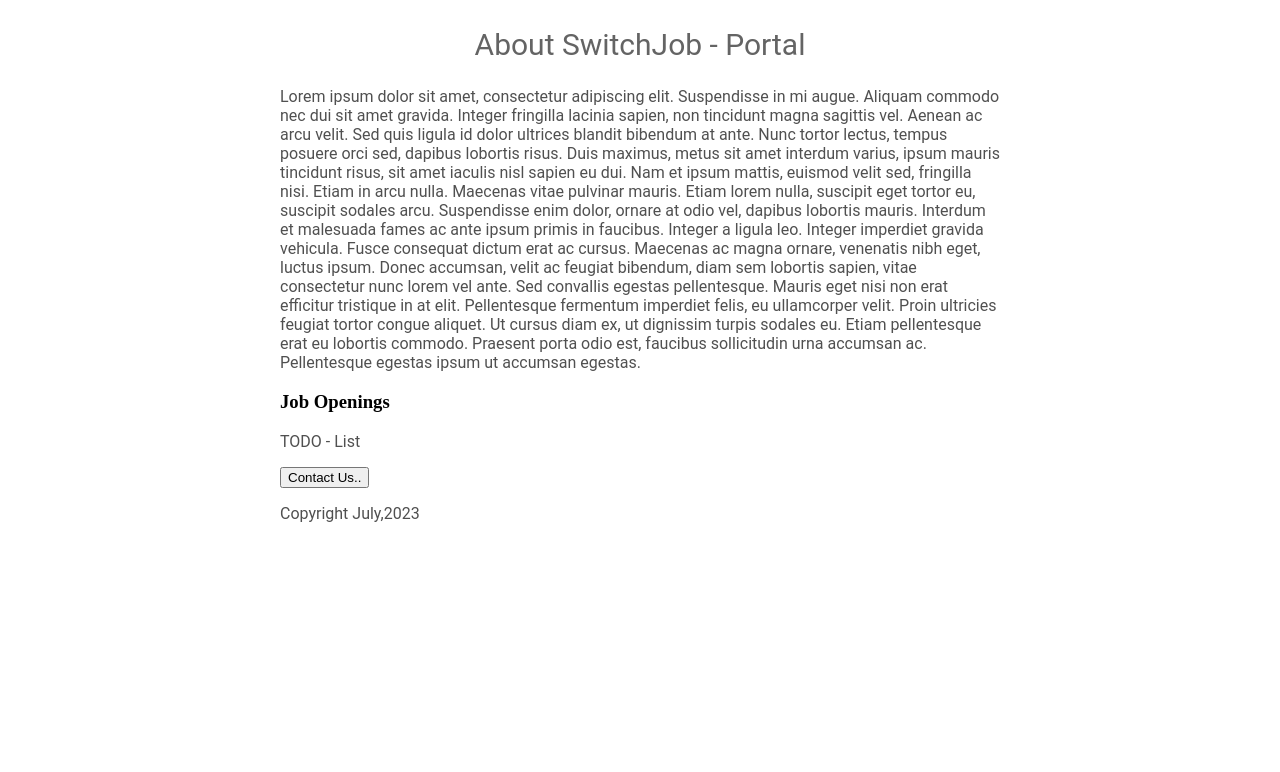
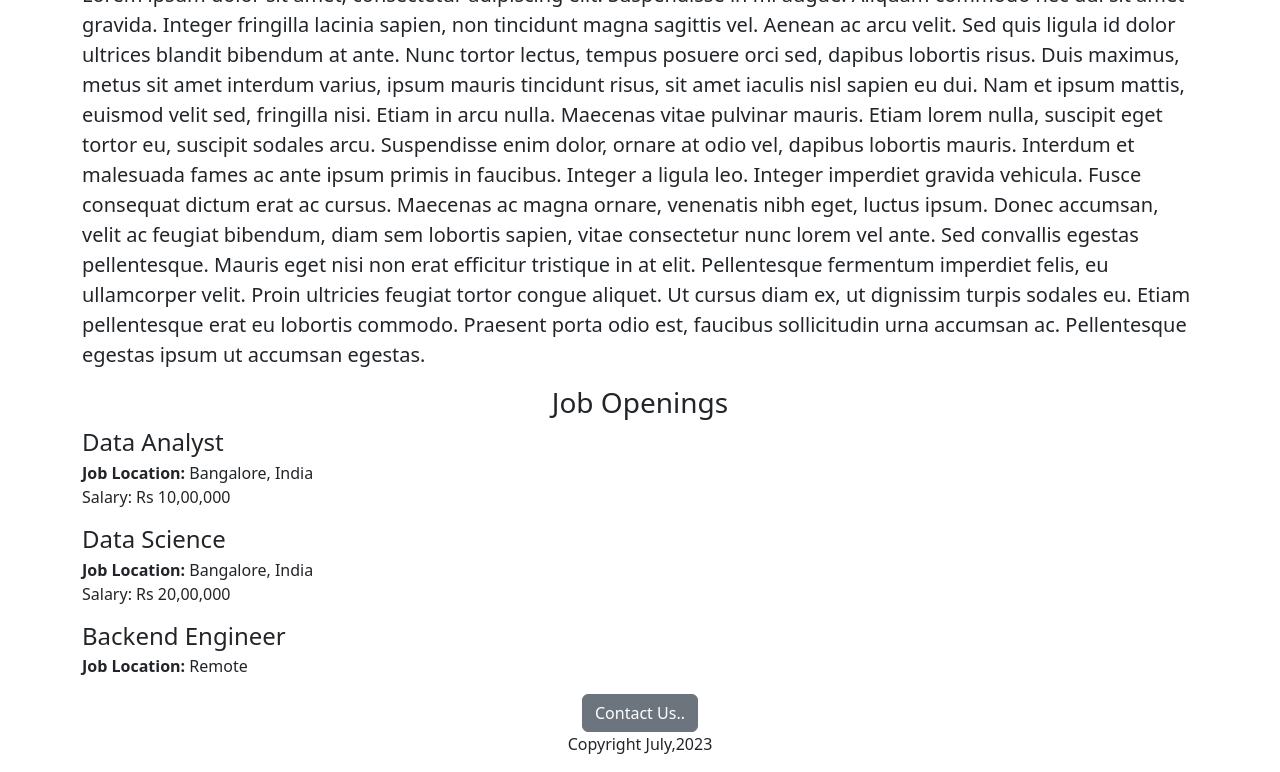
Before and after one commit to NishaMDev/MyPrject, a Flask app: page / in a window 1280 px wide. Shown: the part 422-1194 px from the top of the page. Before the commit the page ends 944 px from the top, so only its background shows below. Run offline with Flask 3, Linux system fonts and the light colour scheme.

Commit message:
added jinja code

```diff
--- a/app.py
+++ b/app.py
@@ -1,11 +1,31 @@
 from flask import Flask, render_template
 
 app = Flask(__name__)
+JOBS = [
+  {
+    'id': 1,
+    'title': 'Data Analyst',
+    'location': 'Bangalore, India',
+    'salary': 'Rs 10,00,000'
+  },
+  {
+    'id': 2,
+    'title': 'Data Science',
+    'location': 'Bangalore, India',
+    'salary': 'Rs 20,00,000'
+  },
+  {
+    'id': 3,
+    'title': 'Backend Engineer',
+    'location': 'Remote',
+  },
+]
 
 
 @app.route("/")
 def hello_world():
-  return render_template("home.html")
+  return render_template("home.html", jobs=JOBS)
+
 
 if __name__ == '__main__':
   app.run(host='0.0.0.0', debug=False)
--- a/templates/home.html
+++ b/templates/home.html
@@ -2,55 +2,49 @@
 <html>
   <head>
     <title>SwitchJob - Portal</title>
-    <style>
-      h1 {
-        font-size:40px;
-        font-family: Roboto;
-        text-align: center;
-        color: rgb(100,100,100);
-      }
+    <meta charset="utf-8">
+    <meta name="viewport" content="width=device-width, initial-scale=1">
+    <title>Bootstrap demo</title>
+    <link href="https://cdn.jsdelivr.net/npm/bootstrap@5.3.0/dist/css/bootstrap.min.css" rel="stylesheet" integrity="sha384-9ndCyUaIbzAi2FUVXJi0CjmCapSmO7SnpJef0486qhLnuZ2cdeRhO02iuK6FUUVM" crossorigin="anonymous">
 
-      #banner {
-        width: 100%;
-        height:320px;
-        object-fit: cover;
-      }
-
-      h2 {
-        font-size:30px;
-        font-family: Roboto;
-        text-align: center;
-        color: rgb(100,100,100);
-        font-weight: normal
-      }
-
-      p {
-        font-family: Roboto;
-        color: rgb(80,80,80);
-      }
-
-      #container {
-        max-width: 720px;
-        margin: 0 auto;
-      }
-    </style>
   </head>
   <body>
-    <div id="container">
-      <h1>SwitchJob - Portal</h1>
-
-      <img id="banner" src="https://myprject--nishamdev1.repl.co/static/banner.jpg">
-      <h2> About SwitchJob - Portal</h2>
-      <p>
+    <div class="container">
+      <h1 class="text-center">SwitchJob - Portal</h1>
+      <img class="img-fluid" id="banner" src="https://myprject--nishamdev1.repl.co/static/banner.jpg">
+      <h2 class="text-center"> About SwitchJob - Portal</h2>
+      <p class="lead">
       Lorem ipsum dolor sit amet, consectetur adipiscing elit. Suspendisse in mi augue. Aliquam commodo nec dui sit amet gravida. Integer fringilla lacinia sapien, non tincidunt magna sagittis vel. Aenean ac arcu velit. Sed quis ligula id dolor ultrices blandit bibendum at ante. Nunc tortor lectus, tempus posuere orci sed, dapibus lobortis risus. Duis maximus, metus sit amet interdum varius, ipsum mauris tincidunt risus, sit amet iaculis nisl sapien eu dui. Nam et ipsum mattis, euismod velit sed, fringilla nisi. Etiam in arcu nulla. Maecenas vitae pulvinar mauris. Etiam lorem nulla, suscipit eget tortor eu, suscipit sodales arcu.
 
 Suspendisse enim dolor, ornare at odio vel, dapibus lobortis mauris. Interdum et malesuada fames ac ante ipsum primis in faucibus. Integer a ligula leo. Integer imperdiet gravida vehicula. Fusce consequat dictum erat ac cursus. Maecenas ac magna ornare, venenatis nibh eget, luctus ipsum. Donec accumsan, velit ac feugiat bibendum, diam sem lobortis sapien, vitae consectetur nunc lorem vel ante. Sed convallis egestas pellentesque. Mauris eget nisi non erat efficitur tristique in at elit. Pellentesque fermentum imperdiet felis, eu ullamcorper velit. Proin ultricies feugiat tortor congue aliquet. Ut cursus diam ex, ut dignissim turpis sodales eu. Etiam pellentesque erat eu lobortis commodo. Praesent porta odio est, faucibus sollicitudin urna accumsan ac. Pellentesque egestas ipsum ut accumsan egestas.
 
       </p>
-      <h3>Job Openings</h3>
-      <p> TODO - List</p>
-      <button>Contact Us..</button>
-      <p>Copyright July,2023</p>
+      <h3 class="text-center"> Job Openings</h3>
+      <div>
+        {% for job in jobs %}
+        <div style="margin-bottom:16px;">
+          <h4 style="margin-bottom:4px; color=rgb(120,120,120) ">
+            {{job['title']}}
+          </h4>
+
+          <div>
+            <b>Job Location:</b> {{job['location']}}
+          </div>
+
+          {% if 'salary' in job %}
+          <div>
+            </b>Salary:</b> {{job['salary']}}
+          </div>
+          {% endif %}
+
+        </div>
+      {% endfor %}
+
+      </div>
+      <div class="text-center">
+        <button type="button" class="btn btn-secondary">Contact Us..</button>
+     </div>
+       <p class="text-center">Copyright July,2023</p>
     </div>
   </body>
 </html>
```
